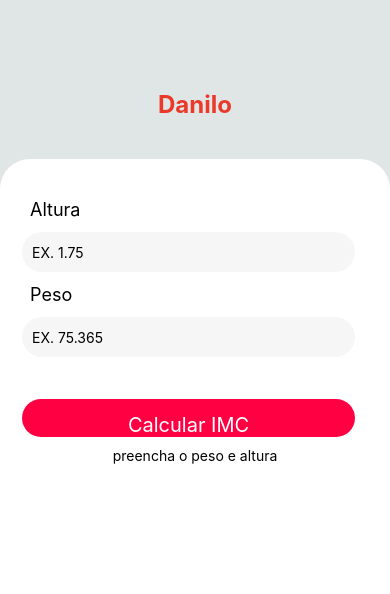
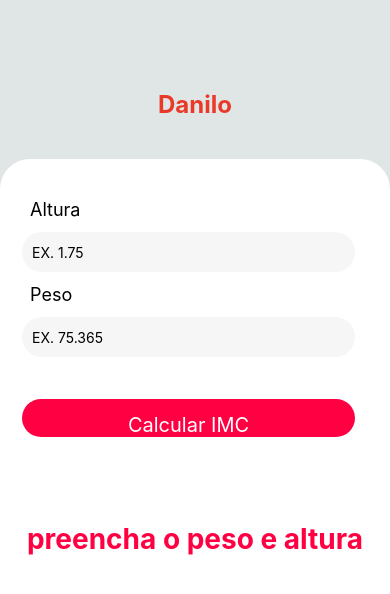
Before and after one commit to mariajhuliamira/Bitcoin1, a React Native app: screen / in a window 390 px wide. Shown: the top 594 px of the page. Built offline with nearby package versions, Linux system fonts and the light colour scheme.

Commit message:
Aplicativo estilizado e API vibration

```diff
--- a/src/components/form/ResultImc/Index.js
+++ b/src/components/form/ResultImc/Index.js
@@ -1,13 +1,13 @@
 import React from "react";
 import { View, Text } from "react-native";
-
+import styles from "./style";
 
 export default function ResultImc(props){
     return(
-        <View>
+        <View style={styles.resultImc}>
 
-            <Text>{props.messageResultImc}</Text>
-            <Text>{props.resultImc}</Text>
+            <Text style={styles.information}>{props.messageResultImc}</Text>
+            <Text style={styles.numberImc}>{props.resultImc}</Text>
 
         </View>
     );
--- a/src/components/form/ResultImc/style.js
+++ b/src/components/form/ResultImc/style.js
@@ -0,0 +1,31 @@
+import { StyleSheet } from "react-native";
+
+const styles = StyleSheet.create({
+    resultImc:{
+        flex:1,
+        marginTop:15,
+        paddingTop:60,
+        borderRadius:50,
+        alignItems:"center",
+        width:"100%",
+        fontSize:48,
+        color:"#FF0043",
+        fontWeight:"bold",
+
+    },
+    numberImc:{
+        fontSize:28,
+        color:"#FF0043",
+        fontWeight:"bold",
+    },
+
+    information:{
+        fontSize:28,
+        color:"#FF0043",
+        fontWeight:"bold",
+
+    },
+
+});
+
+export default styles
--- a/src/components/form/index.js
+++ b/src/components/form/index.js
@@ -12,8 +12,16 @@
     const [imc, setImc] = useState(null)
     const [textButton, setTextButton] = useState("Calcular IMC")
 
+    const [erroMessage, setErroMessage] = useState(null)
+
     function imcCalculator(){
         return setImc((weight/(height*height)).toFixed(2))
+    }
+
+    function verificarImc(){
+        if(imc == null){
+            setErroMessage("*Campo Obrigatório")
+        }
     }
 
         function validationImc(){
@@ -26,6 +34,7 @@
                 return
             }
 
+            verificarImc()
             setImc(null)
             setTextButton("Calcular")
             setMessageImc("Preencha peso e Altura")
@@ -35,6 +44,7 @@
         <View style={styles.formContext}>
             <View style={styles.form}>
                 <Text style={styles.formLabel}>Altura</Text>
+                <Text style={styles.erroMessage}>{erroMessage}</Text>
                 <TextInput style={styles.input}
                 onChangeText={setHeight}
                 value={height}
@@ -43,6 +53,7 @@
                 ></TextInput>
 
                 <Text style={styles.formLabel}>Peso</Text>
+                <Text style={styles.erroMessage}>{erroMessage}</Text>
                 <TextInput style={styles.input}
                 onChangeText={setWeight}
                 value={weight}
--- a/src/components/form/style.js
+++ b/src/components/form/style.js
@@ -49,6 +49,22 @@
         fontSize:20,
         color:"#ffffff",
     },
+
+    information:{
+        fontSize:48,
+        color:"#FF0043",
+        fontWeight:"bold",
+
+    },
+
+    erroMessage:{
+        fontSize: 12,
+        color:"red",
+        fontWeight:"bold",
+        paddingLeft:20,
+
+        },
+
 });
 
 export default styles
```
